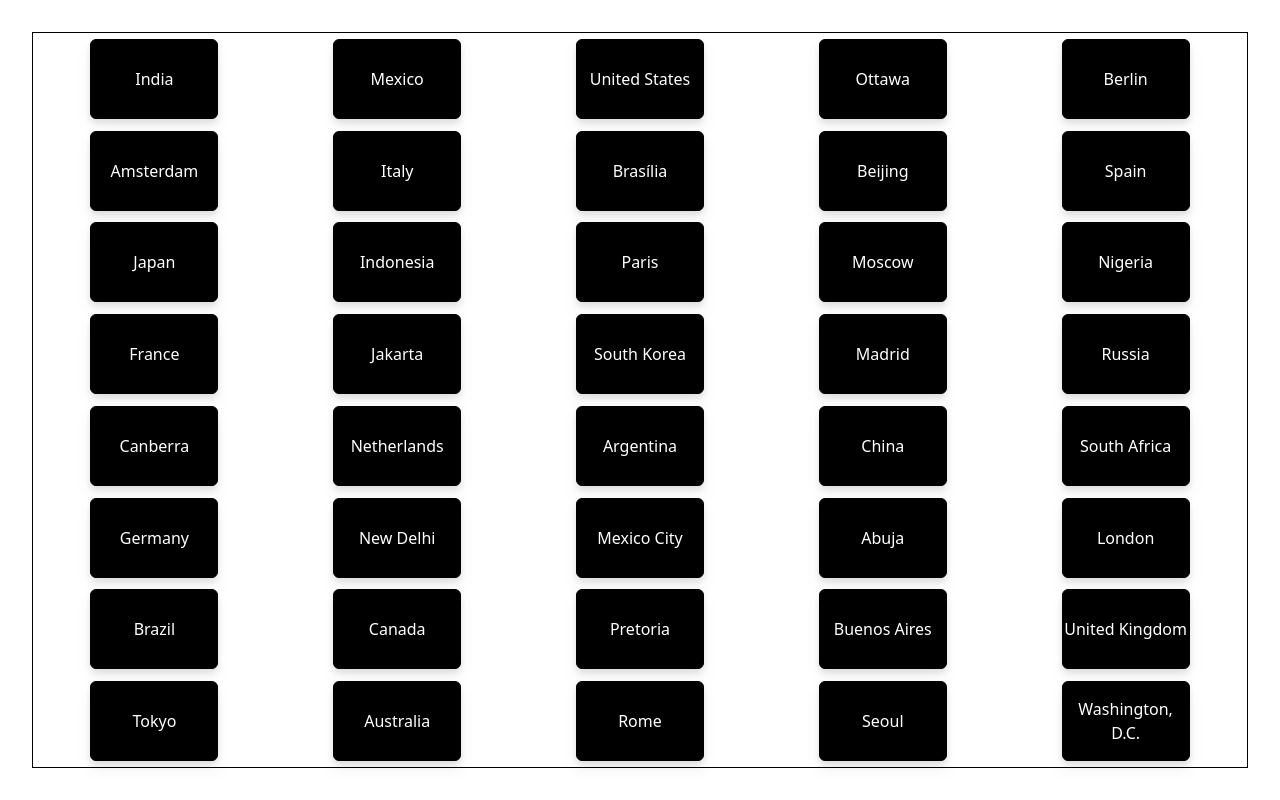
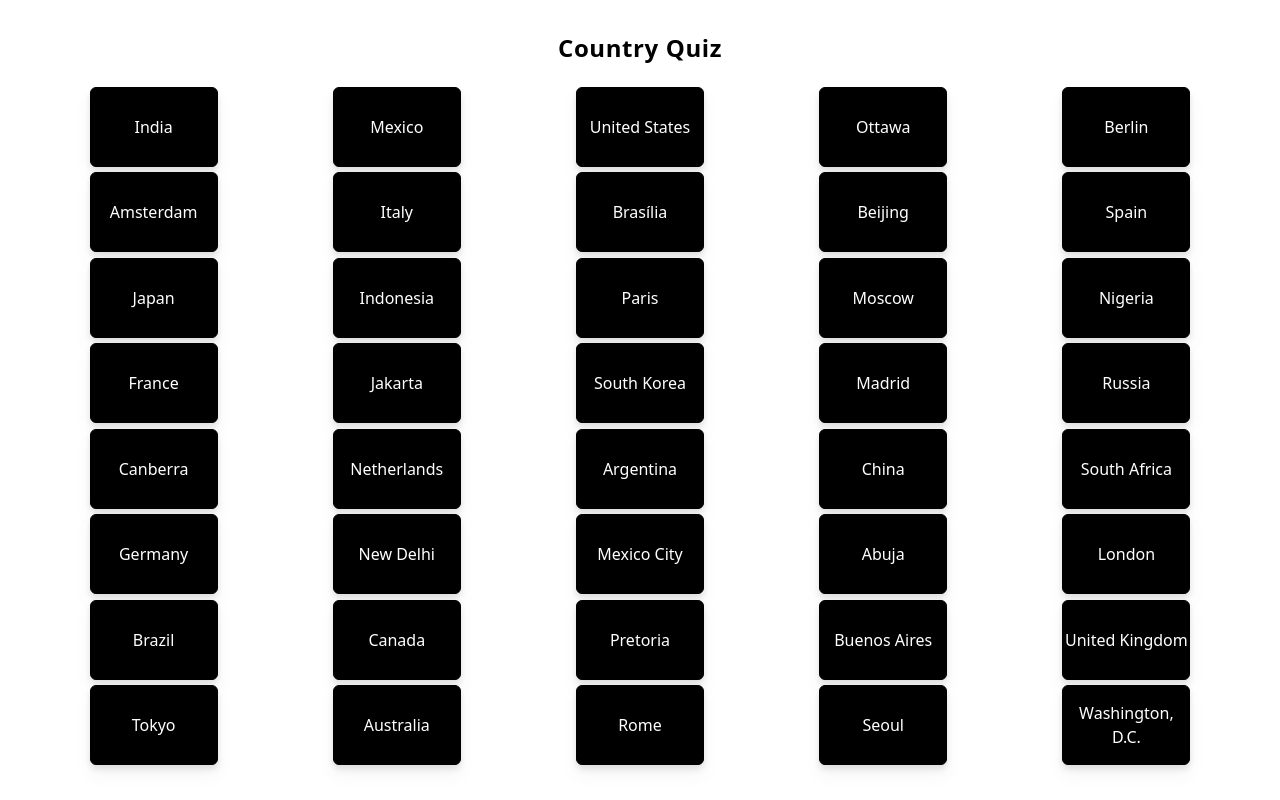
Before and after one commit to LucaLg/CountryQuiz, a React (Vite) app: page / in a window 1280 px wide. Built offline with nearby package versions, Linux system fonts and the light colour scheme.

Commit message:
Layout styling

```diff
--- a/src/App.tsx
+++ b/src/App.tsx
@@ -4,6 +4,7 @@ import CountryCapitals from "./components/CountryCapital";
 import countryData from "../countryData.json";
 function App() {
   const countryMap = new Map<string, string>();
+
   countryData.countries.forEach((entry) => {
     countryMap.set(entry.name, entry.capital);
   });
@@ -12,10 +13,8 @@ function App() {
     ...countryMap.keys(),
   ].sort(() => Math.random() - 0.5);
   return (
-    <div className="w-full h-full flex justify-center items-center">
-      <div className="w-full h-full border border-black ">
-        <CountryCapitals countries={countryMap} shuffeld={buttonEntries} />
-      </div>
+    <div className="w-full h-full flex flex-col justify-center items-center">
+      <CountryCapitals countries={countryMap} shuffeld={buttonEntries} />
     </div>
   );
 }
--- a/src/components/CountryCapital.tsx
+++ b/src/components/CountryCapital.tsx
@@ -10,6 +10,7 @@ function CountryCapitals({ countries, shuffeld }: CountryCapitalProps) {
   const [buttonStates, setButtonState] = useState(initialButtonState(shuffeld));
   const [clickedIndex, setClickedIndex] = useState([]);
   const [clickedValue, setClickedValues] = useState({ name: "", index: 0 });
+  const [errors, setErrors] = useState(0);
   const handleClick = (index: number, entry: string) => {
     if (clickState === "default") {
       buttonStates[index] = "blue";
@@ -21,8 +22,6 @@ function CountryCapitals({ countries, shuffeld }: CountryCapitalProps) {
     if (clickState === "blue") {
       setClickedIndex([...clickedIndex, index]);
       if (countries.has(entry) && countries.get(entry) === clickedValue.name) {
-        console.log(clickedValue);
-        console.log(countries.get(entry));
         shuffeld.splice(index, 1);
         shuffeld.splice(clickedValue.index, 1);
         buttonStates[index] = "default";
@@ -48,6 +47,7 @@ function CountryCapitals({ countries, shuffeld }: CountryCapitalProps) {
       } else {
         buttonStates[index] = "red";
         buttonStates[clickedValue.index] = "red";
+        setErrors(errors + 1);
         setButtonState(buttonStates);
         setClickedIndex([...clickedIndex, index]);
         setClickState("red");
@@ -80,9 +80,14 @@ function CountryCapitals({ countries, shuffeld }: CountryCapitalProps) {
     </button>
   ));
   return (
-    <div className="w-full h-full shadow-black grid-cols-5  grid items-center justify-items-center  ">
-      {buttons}
-    </div>
+    <>
+      <div className="w-full h-14 flex justify-center flex-row ">
+        <h1 className="font-bold text-2xl tracking-wide">Country Quiz</h1>
+      </div>
+      <div className="w-full h-full shadow-black grid-cols-5  grid items-center justify-items-center  ">
+        {buttons}
+      </div>
+    </>
   );
 }
 function initialButtonState(countries: String[]) {
```
